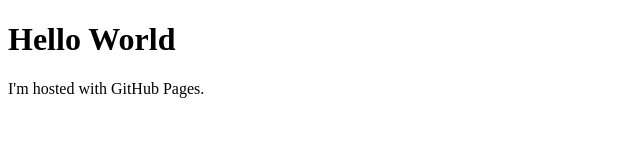
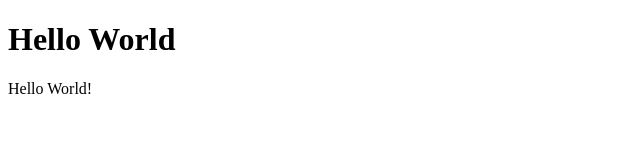
Before and after one commit to AdarKatz/AdarKatz.github.io, a plain HTML site: page index.html in a window 1280 px wide. Shown: the whole page, without its empty margins (0-640 px from the left). Drawn offline with Linux system fonts and the light colour scheme.

Commit message:
Update index.html

```diff
--- a/index.html
+++ b/index.html
@@ -2,6 +2,6 @@
 <html>
 <body>
 <h1>Hello World</h1>
-<p>I'm hosted with GitHub Pages.</p>
+<p>Hello World!</p>
 </body>
 </html>
```
